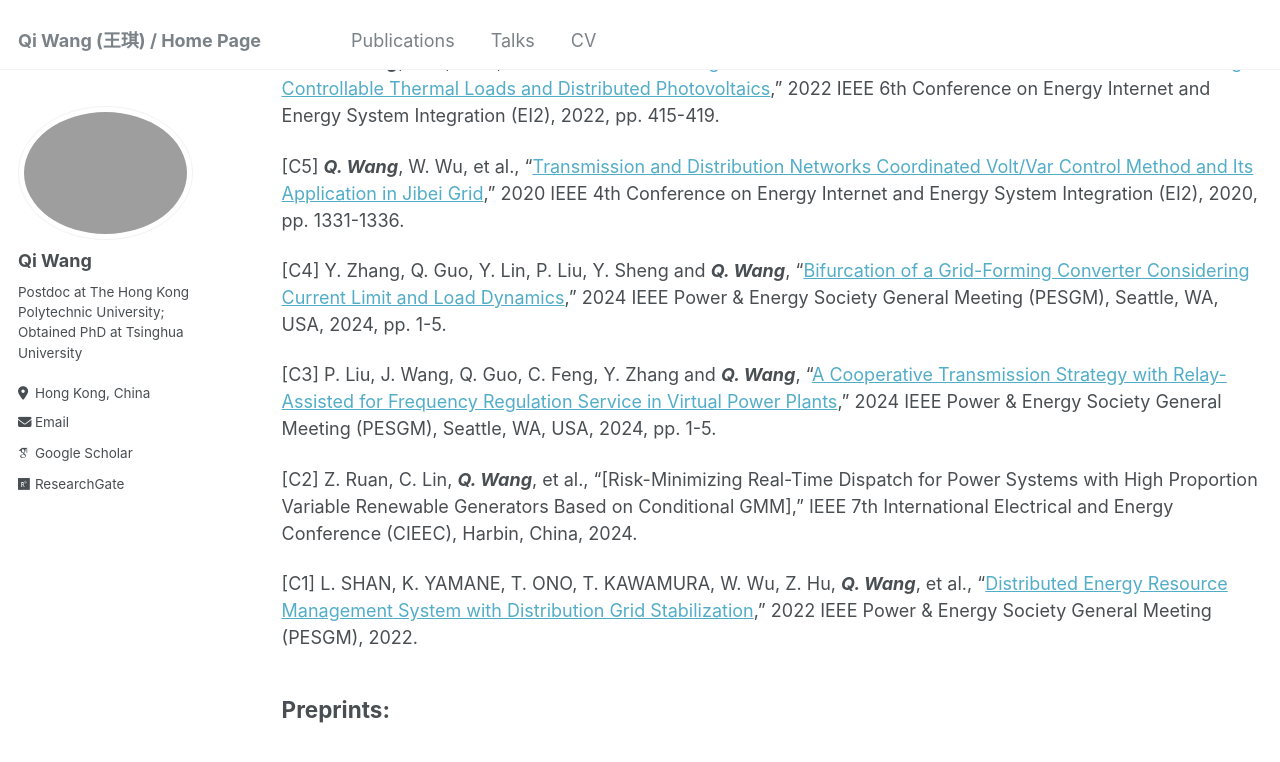
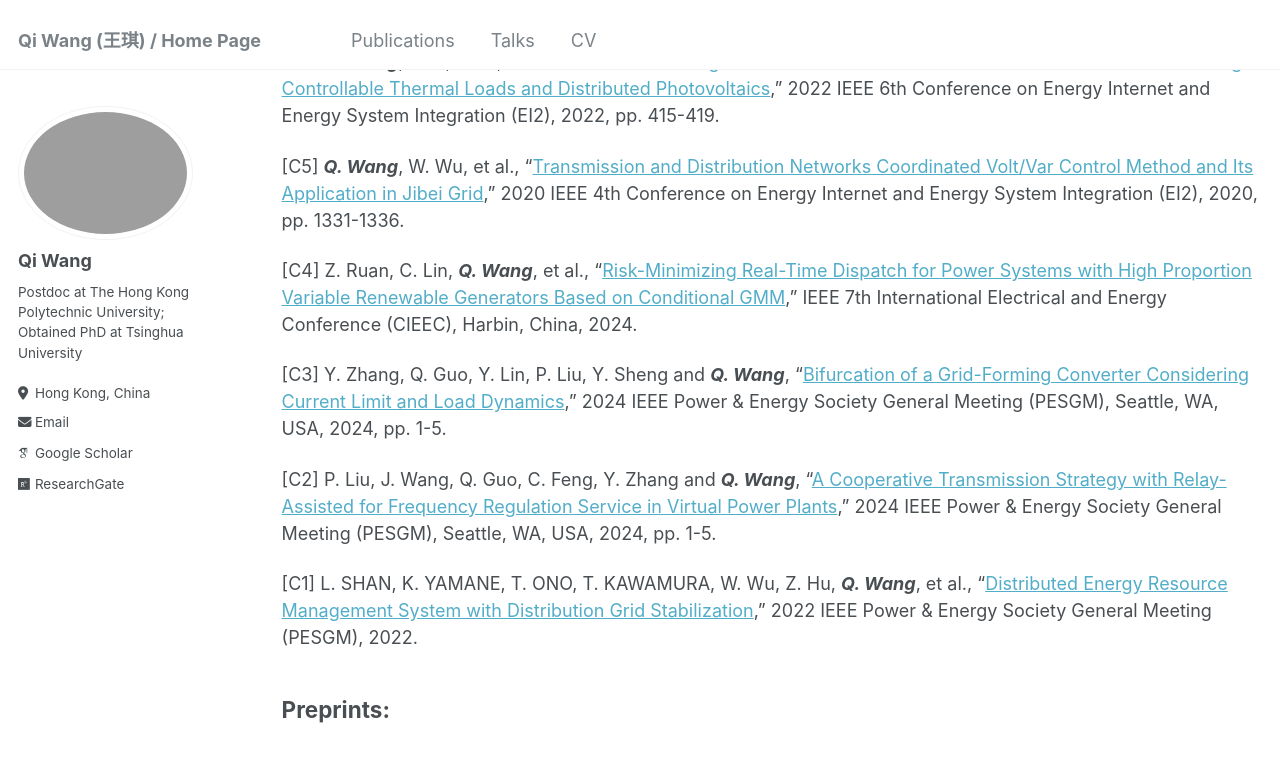
Before and after one commit to lalajiayou/WangQi_THU.github.io, a Jekyll site: the page built from _pages/publications.md, in a window 1280 px wide and 900 px high, scrolled down 1038 px. Shown: the top 762 px of the window. Built offline with Jekyll 4.4.1, drawn with Linux system fonts in a browser that asks for light colours; some web fonts are replaced; part of the change alters nothing that is shown.

Commit message:
Update publications.md

```diff
--- a/_pages/publications.md
+++ b/_pages/publications.md
@@ -34,11 +34,11 @@ Peer-Reviewed Conference Papers:
 
 [C5] _**Q. Wang**_, W. Wu, et al., "[Transmission and Distribution Networks Coordinated Volt/Var Control Method and Its Application in Jibei Grid](https://ieeexplore.ieee.org/document/9346778)," 2020 IEEE 4th Conference on Energy Internet and Energy System Integration (EI2), 2020, pp. 1331-1336.
 
-[C4] Y. Zhang, Q. Guo, Y. Lin, P. Liu, Y. Sheng and _**Q. Wang**_, "[Bifurcation of a Grid-Forming Converter Considering Current Limit and Load Dynamics](https://ieeexplore.ieee.org/abstract/document/10688783)," 2024 IEEE Power & Energy Society General Meeting (PESGM), Seattle, WA, USA, 2024, pp. 1-5.
+[C4] Z. Ruan, C. Lin, _**Q. Wang**_, et al., "[Risk-Minimizing Real-Time Dispatch for Power Systems with High Proportion Variable Renewable Generators Based on Conditional GMM](https://ieeexplore.ieee.org/abstract/document/10583780)," IEEE 7th International Electrical and Energy Conference (CIEEC), Harbin, China, 2024.
 
-[C3] P. Liu, J. Wang, Q. Guo, C. Feng, Y. Zhang and _**Q. Wang**_, "[A Cooperative Transmission Strategy with Relay-Assisted for Frequency Regulation Service in Virtual Power Plants](https://ieeexplore.ieee.org/abstract/document/10689157)," 2024 IEEE Power & Energy Society General Meeting (PESGM), Seattle, WA, USA, 2024, pp. 1-5.
+[C3] Y. Zhang, Q. Guo, Y. Lin, P. Liu, Y. Sheng and _**Q. Wang**_, "[Bifurcation of a Grid-Forming Converter Considering Current Limit and Load Dynamics](https://ieeexplore.ieee.org/abstract/document/10688783)," 2024 IEEE Power & Energy Society General Meeting (PESGM), Seattle, WA, USA, 2024, pp. 1-5.
 
-[C2] Z. Ruan, C. Lin, _**Q. Wang**_, et al., "[Risk-Minimizing Real-Time Dispatch for Power Systems with High Proportion Variable Renewable Generators Based on Conditional GMM]," IEEE 7th International Electrical and Energy Conference (CIEEC), Harbin, China, 2024.
+[C2] P. Liu, J. Wang, Q. Guo, C. Feng, Y. Zhang and _**Q. Wang**_, "[A Cooperative Transmission Strategy with Relay-Assisted for Frequency Regulation Service in Virtual Power Plants](https://ieeexplore.ieee.org/abstract/document/10689157)," 2024 IEEE Power & Energy Society General Meeting (PESGM), Seattle, WA, USA, 2024, pp. 1-5.
 
 [C1] L. SHAN, K. YAMANE, T. ONO, T. KAWAMURA, W. Wu, Z. Hu, _**Q. Wang**_, et al., "[Distributed Energy Resource Management System with Distribution Grid Stabilization](https://ieeexplore.ieee.org/document/9916931)," 2022 IEEE Power & Energy Society General Meeting (PESGM), 2022.
 
```
